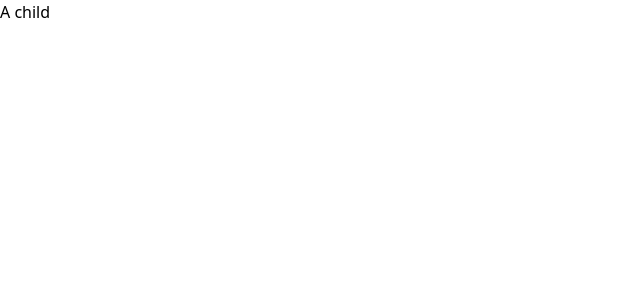
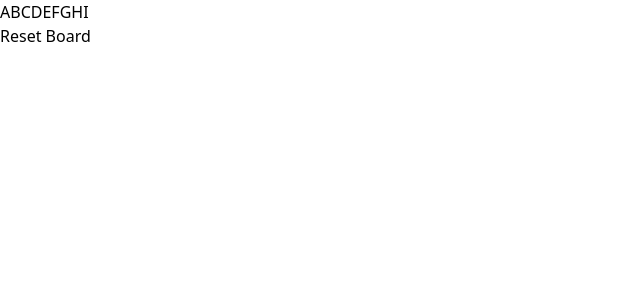
Before and after one commit to jazzvanz/demo-game, a React (Vite) app in the folder demo-game/: page / in a window 1280 px wide. Shown: the top 300 px of the page, without its empty margins (0-640 px from the left). Built offline with nearby package versions, Linux system fonts and the light colour scheme.

Commit message:
adding first intial state and panel output with reset button

```diff
--- a/demo-game/src/App.tsx
+++ b/demo-game/src/App.tsx
@@ -1,17 +1,28 @@
+import { useState } from 'react';
+import { intialPanelValues } from './constants/constants'
 import { Board, Panel } from './components/index'
 
-// TODO
+// TODO Today - Wednesday
 // - Wrapper/Basic Layout for page (including different possible components we want to add)
 // - add structure of state for the nine panels
 // - add layout for the 9 panels
+// - reset button!
+// - onClick on on panel - Panel should be button for accesibility?
+// - Add Icons
 
 function App() {
 
+  const [ panelsValues, setPanelsValues ] = useState(intialPanelValues)
   return (
     <>
       <Board>
-        <Panel />
+        {panelsValues.map(({ number }) => {
+          return (
+            <Panel key={number} value={number} />
+          )
+        })}
       </Board>
+      <button onClick={() => setPanelsValues(intialPanelValues)}>Reset Board</button>
     </>
   )
 }
--- a/demo-game/src/components/board/board.tsx
+++ b/demo-game/src/components/board/board.tsx
@@ -5,7 +5,6 @@ type BoardProps = {
 }
 
 export const Board = ({ children }: BoardProps) => {
-    console.log(children, 'our children')
     return (
         <div>
             {children}
--- a/demo-game/src/components/panel/panel.tsx
+++ b/demo-game/src/components/panel/panel.tsx
@@ -1,7 +1,11 @@
-export const Panel = () => {
+type PanelProps = {
+    value: string;
+}
+
+export const Panel = ({ value }: PanelProps ) => {
     return (
         <>
-            A child
+            {value}
         </>
     )
 }
--- /dev/null
+++ b/demo-game/src/constants/constants.tsx
@@ -0,0 +1,29 @@
+export const intialPanelValues = [
+    {
+      number: 'A',
+    },
+    {
+      number: 'B',
+    },
+    {
+      number: 'C',
+    },
+    {
+      number: 'D',
+    },
+    {
+      number: 'E',
+    },
+    {
+      number: 'F',
+    },
+    {
+      number: 'G',
+    },
+    {
+      number: 'H',
+    },
+    {
+      number: 'I',
+    }
+];
```
